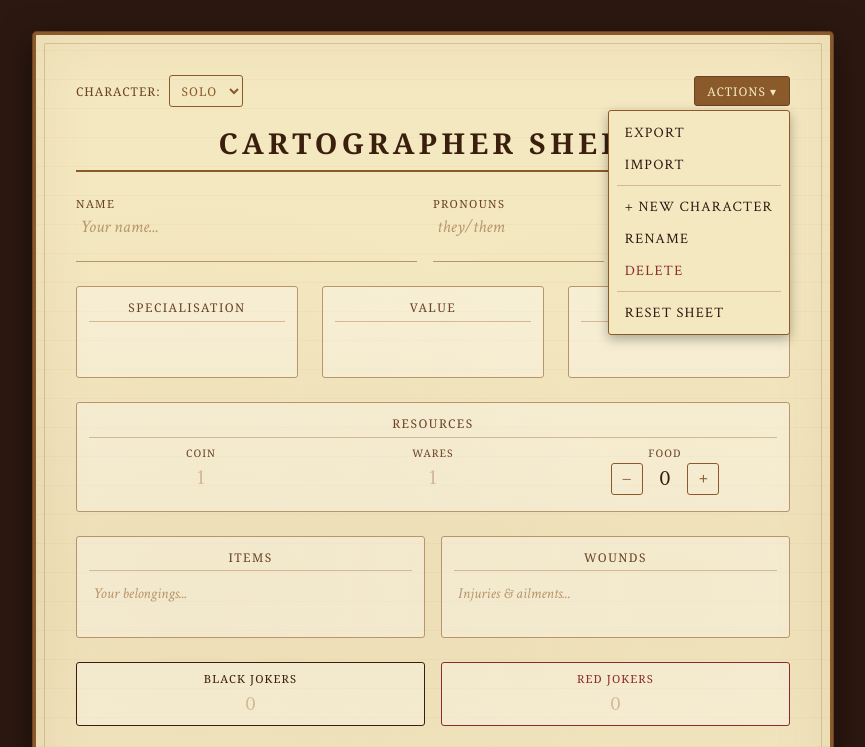
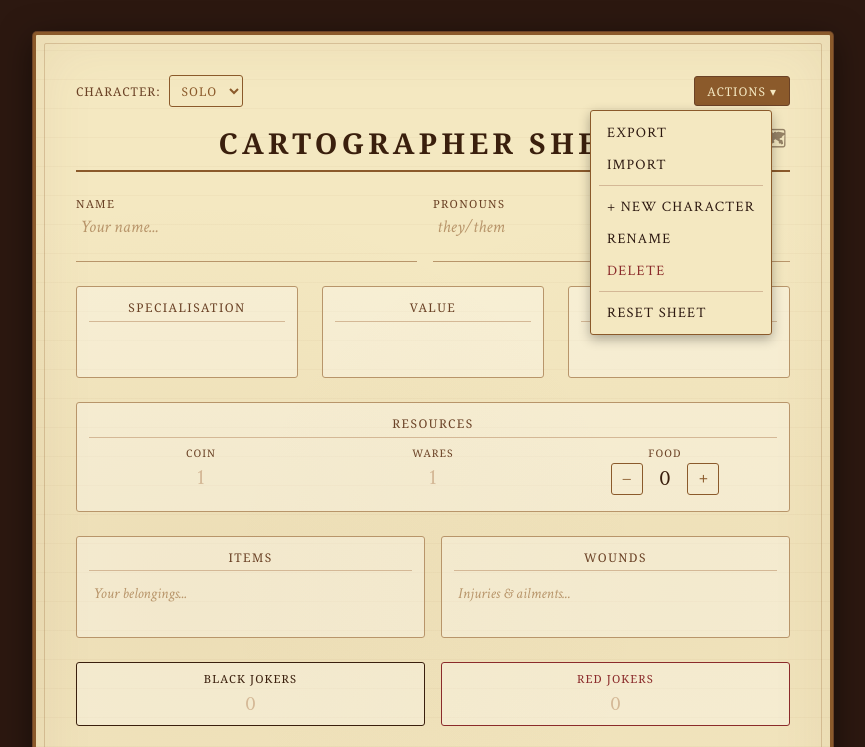
Before and after one commit to CaptainHowlingMadMurdockBot/cartograph-sheet, a plain HTML site: page index.html in a window 1280 px wide. Both pictures are taken after a click on the button "ACTIONS ▾". Shown: the top 747 px of the page, without its empty margins (207-1072 px from the left). Drawn offline with Linux system fonts and the light colour scheme; a web font is replaced by a local one.

Commit message:
fix actions menu clipping: right-align with button, clamp to viewport

```diff
--- a/index.html
+++ b/index.html
@@ -127,7 +127,6 @@
     display: none;
     position: fixed;
     min-width: 180px;
-    max-width: min(90vw, 280px);
     background: #f4e8c1;
     border: 1px solid #8b5a2b;
     border-radius: 3px;
@@ -761,11 +760,20 @@
   actionsBtn.addEventListener('click', (e) => {
     e.stopPropagation();
     const isOpen = actionsMenu.classList.contains('open');
-    // Close all menus first
     document.querySelectorAll('.actions-menu.open').forEach(m => m.classList.remove('open'));
     if (!isOpen) {
       const rect = actionsBtn.getBoundingClientRect();
-      actionsMenu.style.right = (document.body.clientWidth - rect.right) + 'px';
+      const menuWidth = 200;
+      // Right-align menu with button
+      let left = rect.right - menuWidth;
+      // Clamp so it doesn't overflow left edge
+      if (left < 8) left = 8;
+      // Clamp so it doesn't overflow right edge
+      if (left + menuWidth > window.innerWidth - 8) {
+        left = window.innerWidth - menuWidth - 8;
+      }
+      actionsMenu.style.left = left + 'px';
+      actionsMenu.style.right = 'auto';
       actionsMenu.style.top = (rect.bottom + 4) + 'px';
       actionsMenu.classList.add('open');
     }
```
